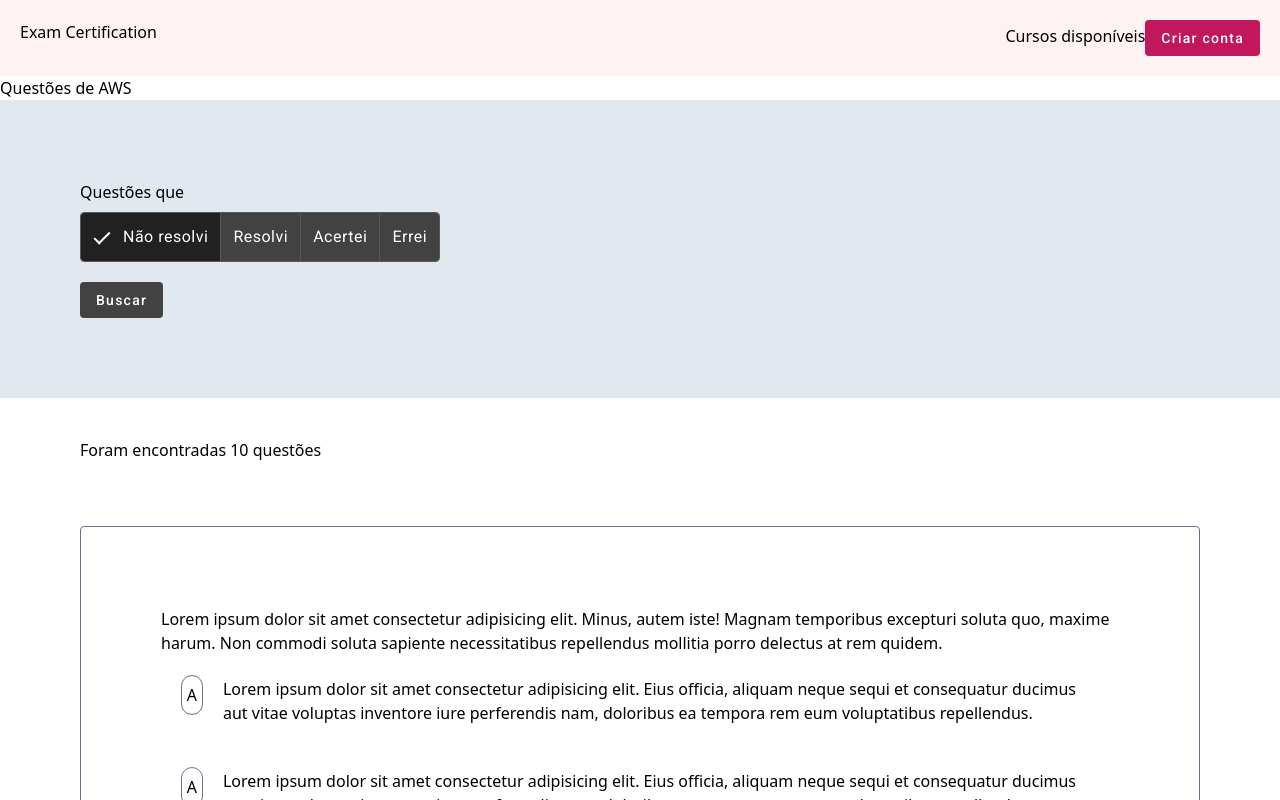
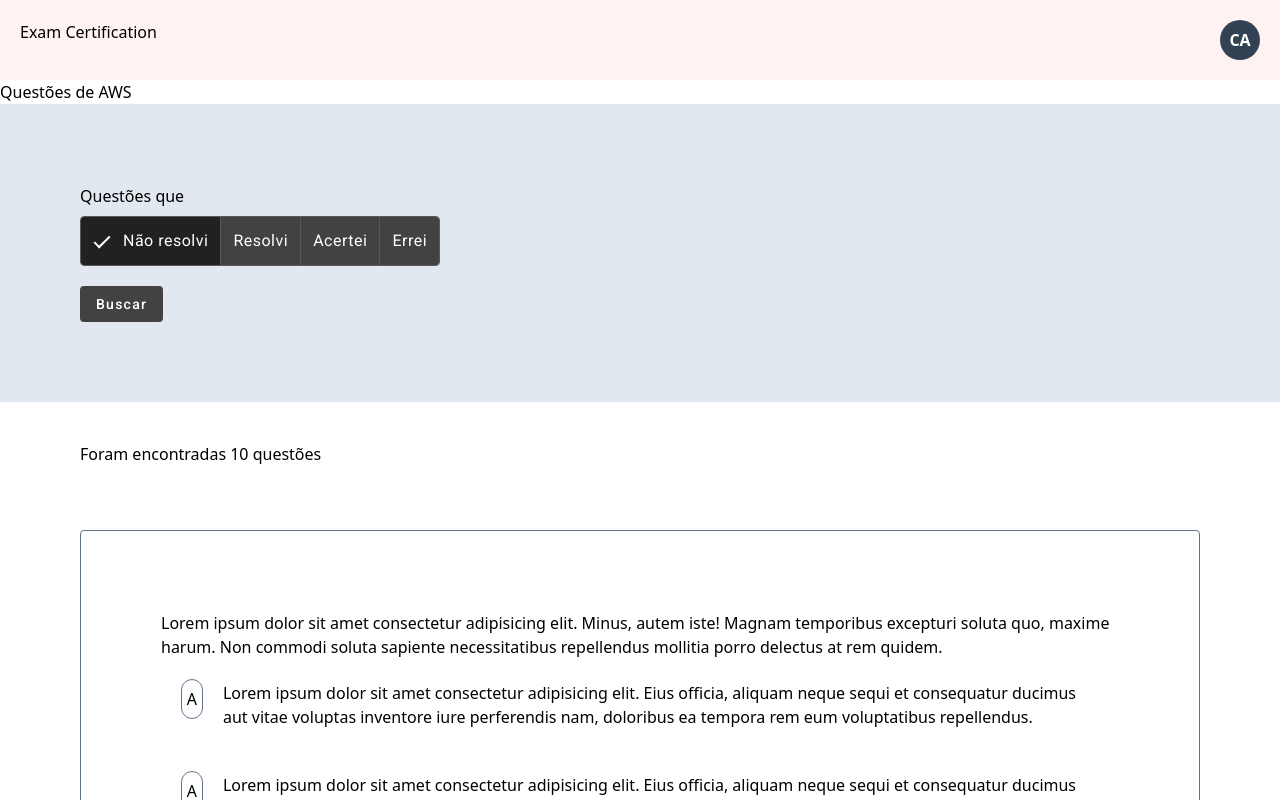
Before and after one commit to iCarlosAugusto/exam-certification-angular, an Angular app: page /questions in a window 1280 px wide. Shown: the top 800 px of the page. Built offline with nearby package versions, Linux system fonts and the light colour scheme.

Commit message:
feat: :sparkles: melhrado navbar

```diff
--- a/src/app/components/navbar/navbar.component.html
+++ b/src/app/components/navbar/navbar.component.html
@@ -1,9 +1,34 @@
-<div class="flex bg-red-50  content-between flex-row justify-between p-5">
-    <a routerLink="">
-        Exam Certification
-    </a>
-    <div>
-        <a href="">Cursos disponíveis</a>
-        <button mat-flat-button color="primary" routerLink="authentication">Criar conta</button>
+<div class="relative">
+    <div class="flex bg-red-50 content-between flex-row justify-between p-5">
+        <a routerLink="">
+            Exam Certification
+        </a>
+        <div>
+            <div class="w-10 h-10 rounded-full cursor-pointer flex items-center justify-center bg-slate-700"
+                (mouseover)="showProfileSettings()" (mouseout)="hindeProfileSettings()">
+                <span class="uppercase font-bold text-white">ca</span>
+            </div>
+
+            <!-- <button mat-flat-button color="primary" routerLink="authentication">Criar conta</button> -->
+        </div>
     </div>
+    <!-- <div [hidden]="true" class="bottom-[-200px] right-7 bg-white border absolute p-5 flex flex-col items-start justify-start">
+        <div class="flex items-center justify-center">
+            <div class="w-16 h-16 rounded-full flex items-center justify-center bg-slate-700">
+                <span class="uppercase font-bold text-white">ca</span>
+            </div>
+            <div class="flex flex-col ml-5">
+                <span class="font-bold">Carlos Augusto</span>
+                <span class="text-sm text-gray-400">carlosaugustogmail.com</span>
+            </div>
+        </div>
+        <ul class="mt-5">
+            <li>
+                <span class="hover:text-blue-500 cursor-pointer">Fale conosco</span>
+            </li>
+            <li>
+                <span class="hover:text-blue-500 cursor-pointer">Sair</span>
+            </li>
+        </ul>
+    </div> -->
 </div>
--- a/src/app/components/navbar/navbar.component.ts
+++ b/src/app/components/navbar/navbar.component.ts
@@ -3,11 +3,13 @@ import { MatIconModule } from '@angular/material/icon';
 import {MatButtonModule} from '@angular/material/button';
 import { MatToolbarModule } from '@angular/material/toolbar';
 import { RouterLink } from '@angular/router';
+import { CommonModule } from '@angular/common';
 
 @Component({
   selector: 'app-navbar',
   standalone: true,
   imports: [
+    CommonModule,
     MatToolbarModule,
     MatIconModule,
     MatButtonModule,
@@ -16,5 +18,23 @@ import { RouterLink } from '@angular/router';
   templateUrl: './navbar.component.html',
 })
 export class NavbarComponent {
+  isAuthenticated = true;
+  isShowingProfileSettings = false;
+
+  showProfileSettings() {
+    if(this.isShowingProfileSettings === false){
+      console.log("switchProfileSetting");
+      this.isShowingProfileSettings = true;
+    }
+
+  }
+
+  hindeProfileSettings() {
+    if(this.isShowingProfileSettings === true){
+      console.log("Hide!");
+      this.isShowingProfileSettings = false;
+    }
+  }
+
 
 }
```
